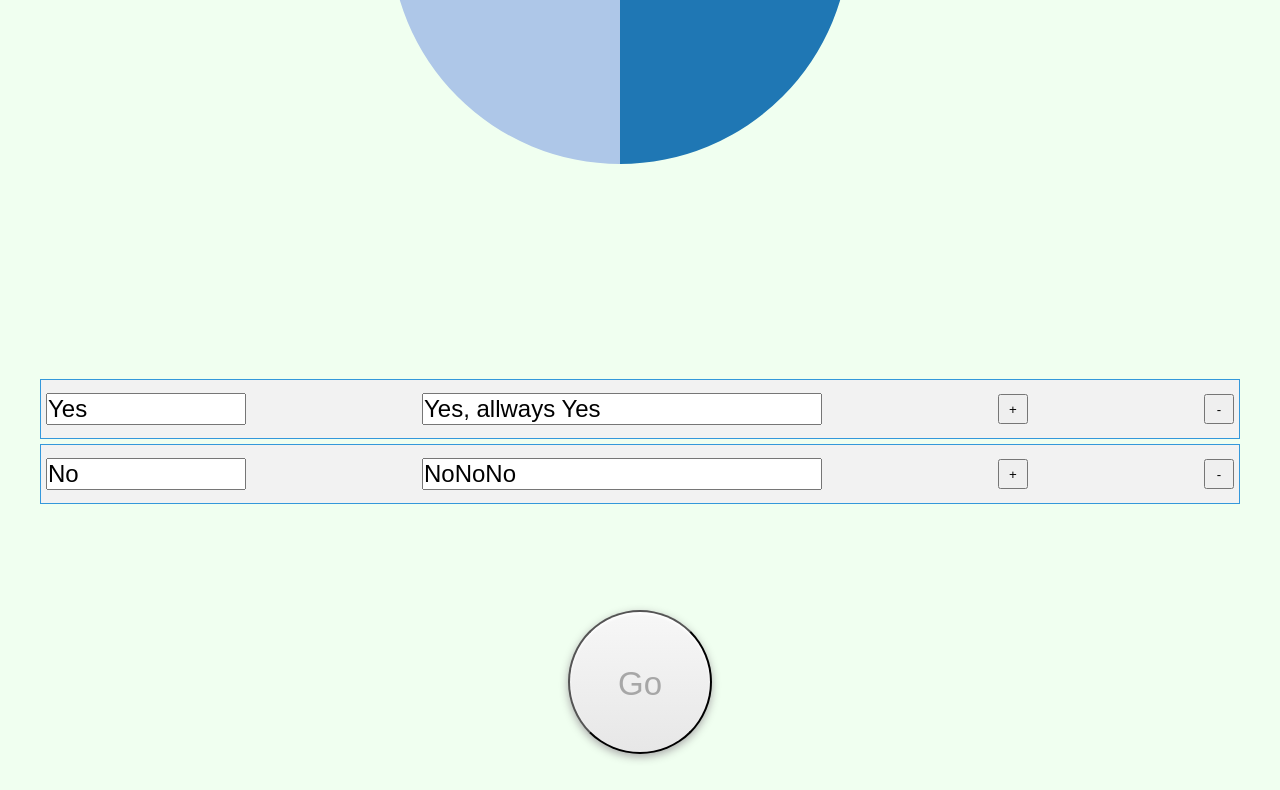
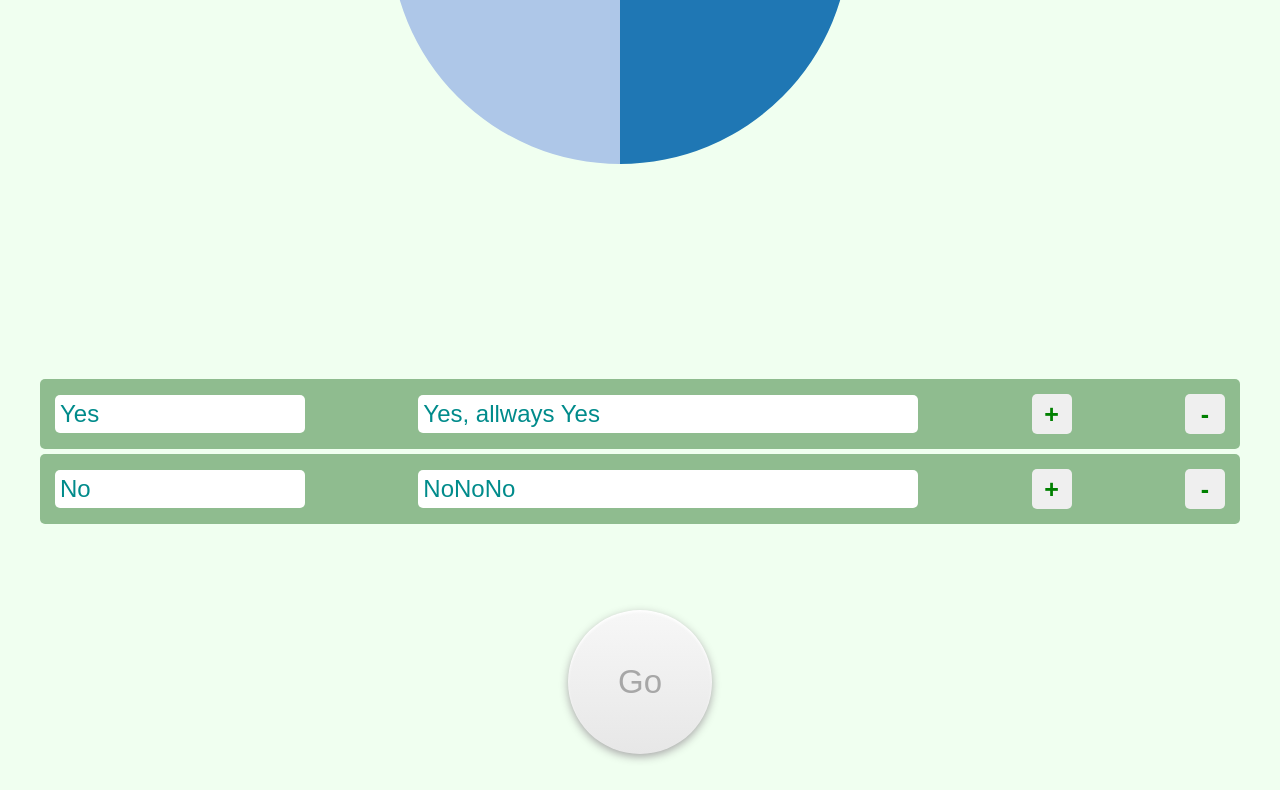
Before and after one commit to ReakZ/project_spinWheelsExample, a plain HTML site: page index.html in a window 1280 px wide. Both pictures are taken after a click on the button "Go". Shown: the part 374-1164 px from the top of the page. Drawn offline with nearby package versions, Linux system fonts and the light colour scheme.

Commit message:
add styles,off invert color

```diff
--- a/script.js
+++ b/script.js
@@ -20,34 +20,35 @@ plus.forEach((element) => {
   element.addEventListener("click", addTextHandler);
 });
 
-function invertHex(hex) {
-  if (hex.indexOf("#") === 0) {
-    hex = hex.slice(1);
-  }
-  // convert 3-digit hex to 6-digits.
-  if (hex.length === 3) {
-    hex = hex[0] + hex[0] + hex[1] + hex[1] + hex[2] + hex[2];
-  }
-  if (hex.length !== 6) {
-    throw new Error("Invalid HEX color.");
-  }
-  var r = parseInt(hex.slice(0, 2), 16),
-    g = parseInt(hex.slice(2, 4), 16),
-    b = parseInt(hex.slice(4, 6), 16);
+// function invertHex(hex) {
+//   if (hex.indexOf("#") === 0) {
+//     hex = hex.slice(1);
+//   }
+//   // convert 3-digit hex to 6-digits.
+//   if (hex.length === 3) {
+//     hex = hex[0] + hex[0] + hex[1] + hex[1] + hex[2] + hex[2];
+//   }
+//   if (hex.length !== 6) {
+//     throw new Error("Invalid HEX color.");
+//   }
+//   var r = parseInt(hex.slice(0, 2), 16),
+//     g = parseInt(hex.slice(2, 4), 16),
+//     b = parseInt(hex.slice(4, 6), 16);
 
-  // invert color components
-  r = (255 - r).toString(16);
-  g = (255 - g).toString(16);
-  b = (255 - b).toString(16);
-  // pad each with zeros and return
-  return "#" + padZero(r) + padZero(g) + padZero(b);
-}
+//   // invert color components
+//   r = (255 - r).toString(16);
+//   g = (255 - g).toString(16);
+//   b = (255 - b).toString(16);
+//   // pad each with zeros and return
+//   return "#" + padZero(r) + padZero(g) + padZero(b);
+// }
 
-function padZero(str, len) {
-  len = len || 2;
-  var zeros = new Array(len).join("0");
-  return (zeros + str).slice(-len);
-}
+// function padZero(str, len) {
+//   len = len || 2;
+//   var zeros = new Array(len).join("0");
+//   return (zeros + str).slice(-len);
+// }
+
 let currentLen = 2;
 function addTextHandler(e) {
   e.preventDefault();
@@ -239,9 +240,9 @@ function deploy() {
         //mark question as seen
         d3.select(".slice:nth-child(" + (picked + 1) + ") path").attr(
           "fill",
-          `${invertHex(color(picked + 1))}`
+          `#fff`
         );
-
+//${invertHex(color(picked + 1))}
         //populate question
         d3.select("#question h1").text(data[picked].question);
         oldrotation = rotation;
--- a/style.css
+++ b/style.css
@@ -16,6 +16,7 @@ text {
 #question {
   width: 300px;
   height: 200px;
+  color: slategrey;
 }
 #question h1 {
   font-size: 30px;
@@ -35,7 +36,7 @@ text {
   flex-direction: column;
 
   height: 200px;
-  overflow-y: scroll;
+  overflow-y: auto;
 }
 .block {
   display: flex;
@@ -43,11 +44,12 @@ text {
   align-items: center;
   justify-content: space-between;
 
-  background-color: #f2f2f2;
-  height: 60px;
-  padding: 5px;
+  background-color: darkseagreen;
+  height: 70px;
+  padding: 5px 15px;
   margin-top: 5px;
-  border: 1px solid #3498db;
+  border: none;
+  border-radius: 5px;
 }
 
 body {
@@ -61,7 +63,7 @@ body {
   height: 144px;
 
   background-color: #f7f7f7;
-  background-image: linear-gradient(top, #f7f7f7, #e7e7e7);
+  background-image: linear-gradient(top, bottom, #f7f7f7, #e7e7e7);
   background-image: -webkit-gradient(
     linear,
     left top,
@@ -76,6 +78,7 @@ body {
   line-height: 144px;
   box-shadow: 0px 3px 8px #aaa, inset 0px 2px 3px #fff;
   font-size: 33px;
+  border: none;
 }
 .generate:hover {
   color: #555;
@@ -83,10 +86,18 @@ body {
 }
 
 .title {
-    width: 200px;
+  width: 250px;
+  padding: 5px;
+  border: none;
+  border-radius: 5px;
+  color: darkcyan;
 }
 .description {
-    width: 400px;
+  width: 500px;
+  padding: 5px;
+  border: none;
+  border-radius: 5px;
+  color: darkcyan;
 }
 
 @media screen and (max-width: 1200px) {
@@ -126,8 +137,13 @@ header {
   background-color: #3498db;
 }
 .button {
-  height: 30px;
-  width: 30px;
+    height: 40px;
+    width: 40px;
+    border: none;
+    border-radius: 5px;
+    font-weight: bold;
+    font-size: 25px;
+    color: green;
 }
 .title,
 .description {
@@ -140,13 +156,13 @@ header {
   }
 }
 
-*{
+* {
   box-sizing: border-box;
   padding: 0;
   margin: 0;
 }
 
-.status{
+.status {
   color: red;
   text-align: center;
 }
```
Lines whose indentation alone changed are shown as unchanged.
